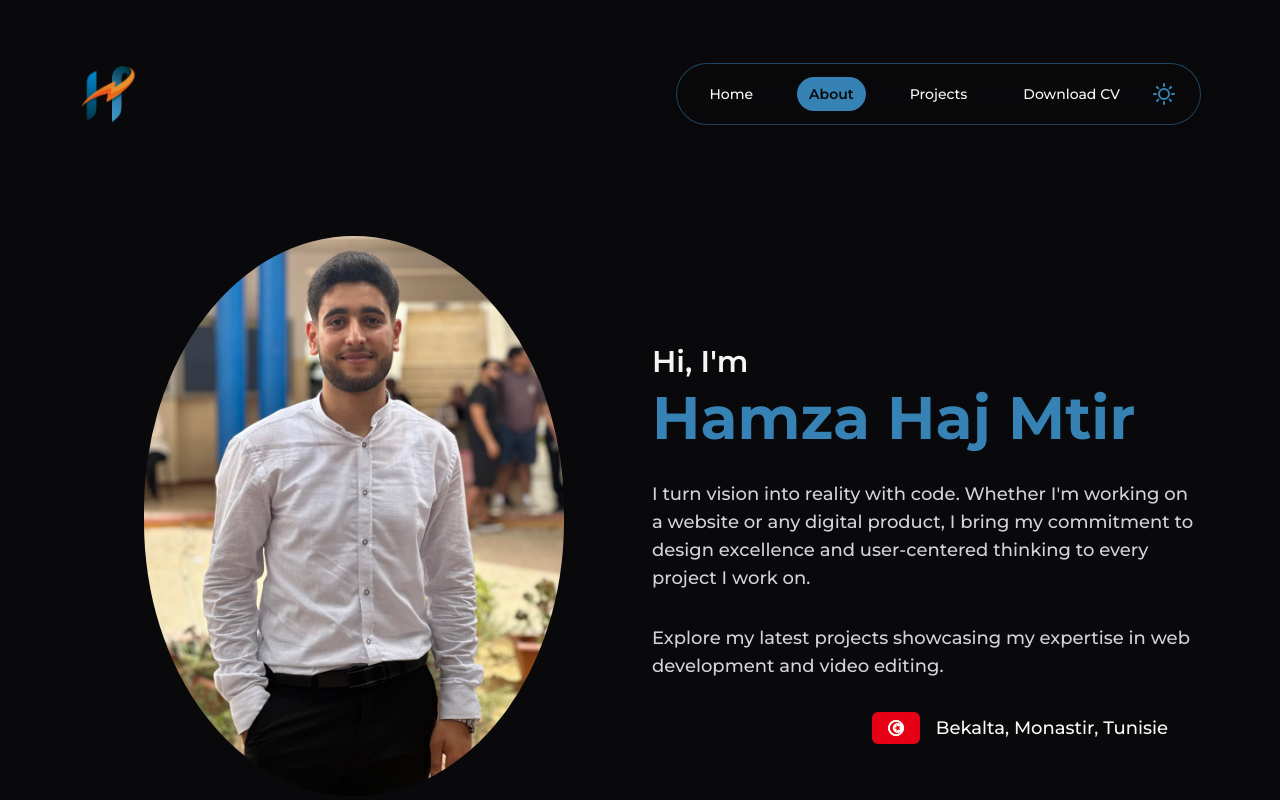
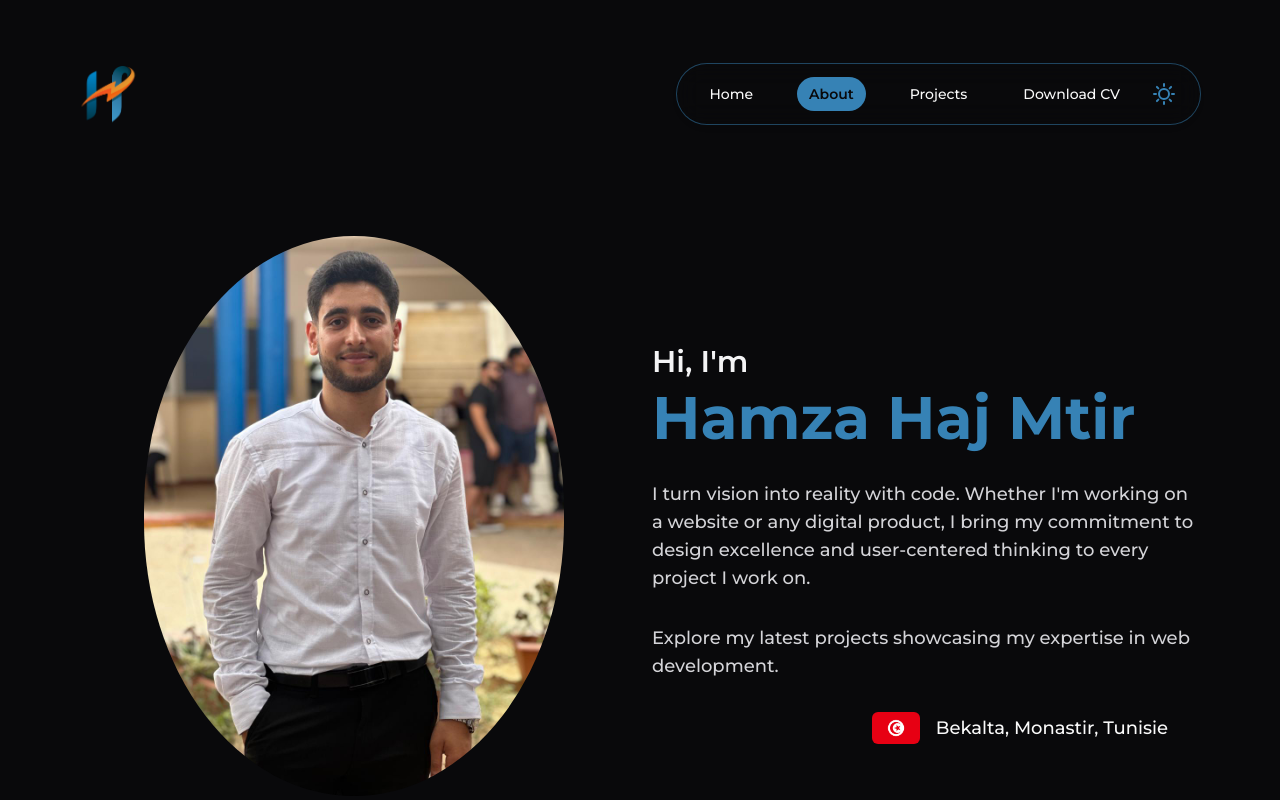
Before and after one commit to HamzaHajMtir1/My_Portfolio, a Next.js app: page /about in a window 1280 px wide. Shown: the top 800 px of the page. Built offline with nearby package versions, Linux system fonts and the light colour scheme.

Commit message:
Change My description

```diff
--- a/src/components/about-hero.tsx
+++ b/src/components/about-hero.tsx
@@ -44,7 +44,7 @@ export default function AboutHero() {
           <FadeUp key="description-2" duration={0.6} delay={0.4}>
             <p className="mt-8 text-base font-medium text-zinc-900 dark:text-zinc-300 sm:text-lg md:text-lg">
               Explore my latest projects showcasing my expertise in web
-              development and video editing.
+              development.
             </p>
           </FadeUp>
           <FadeRight
```
